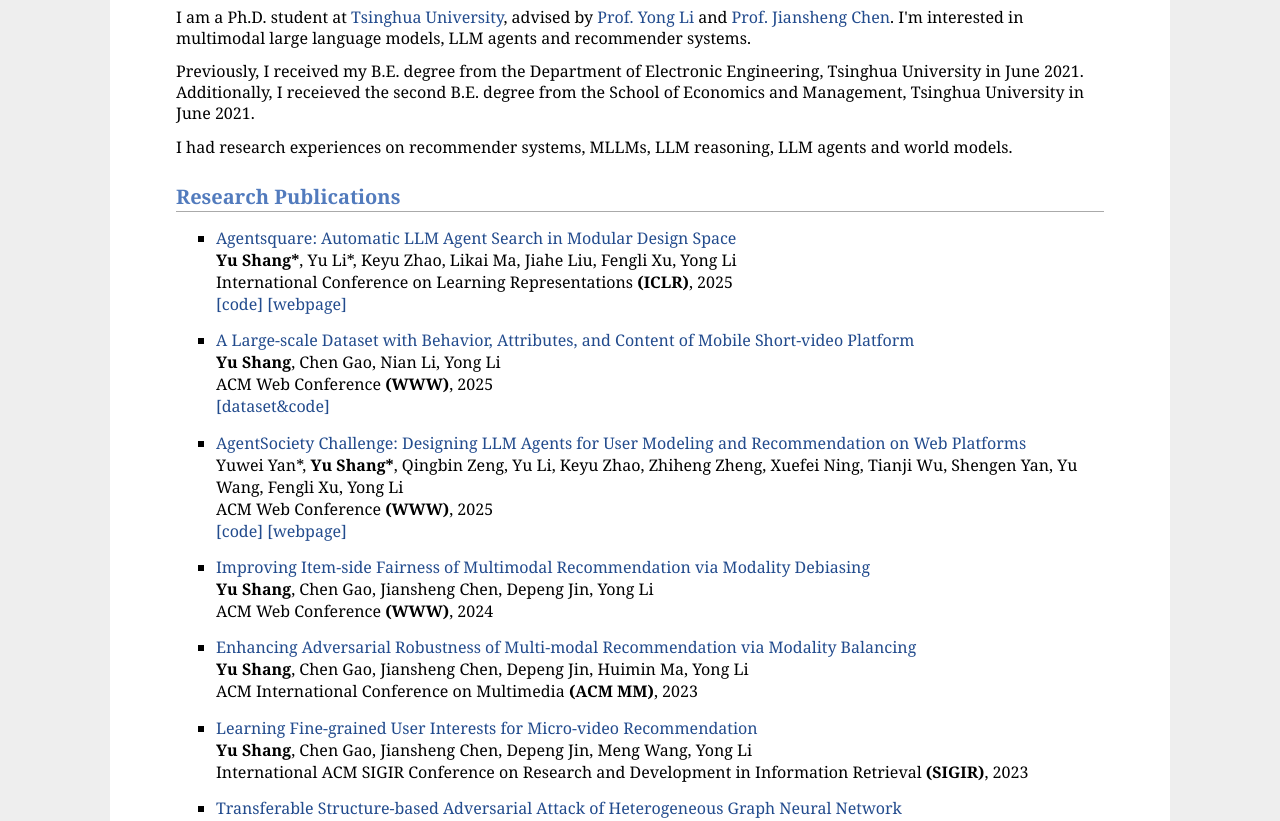
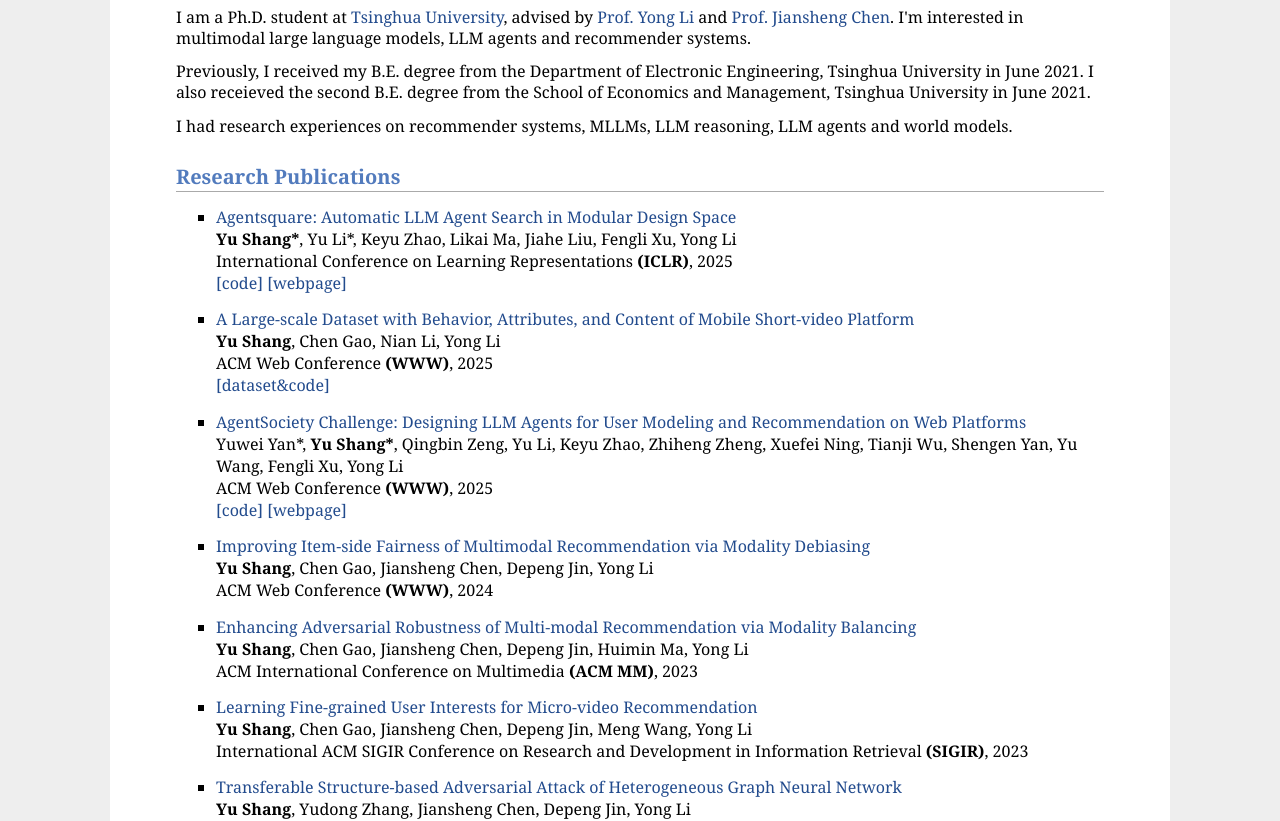
Before and after one commit to shangy21/shangy21.github.io, a plain HTML site: page index.html in a window 1280 px wide. Shown: the part 279-1100 px from the top of the page. Drawn offline with Linux system fonts and the light colour scheme.

Commit message:
Update index.html

```diff
--- a/index.html
+++ b/index.html
@@ -31,7 +31,7 @@
 <h2>Biography</h2>
     <p> I am a Ph.D. student at <a href="https://www.tsinghua.edu.cn/">Tsinghua University</a>, advised by <a href="https://fi.ee.tsinghua.edu.cn/~liyong/">Prof. Yong Li</a> and <a href="https://jschenthu.weebly.com/publications.html">Prof. Jiansheng Chen</a>. I'm interested in multimodal large language models, LLM agents and recommender systems. </p>
 
-    <p> Previously, I received my B.E. degree from the Department of Electronic Engineering, Tsinghua University in June 2021. Additionally, I receieved the second B.E. degree from the School of Economics and Management, Tsinghua University in June 2021.</p>
+    <p> Previously, I received my B.E. degree from the Department of Electronic Engineering, Tsinghua University in June 2021. I also receieved the second B.E. degree from the School of Economics and Management, Tsinghua University in June 2021.</p>
 
     <p>
         I had research experiences on recommender systems, MLLMs, LLM reasoning, LLM agents and world models.
```
